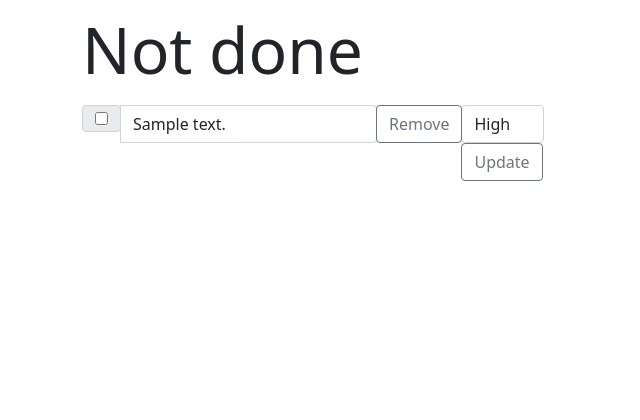
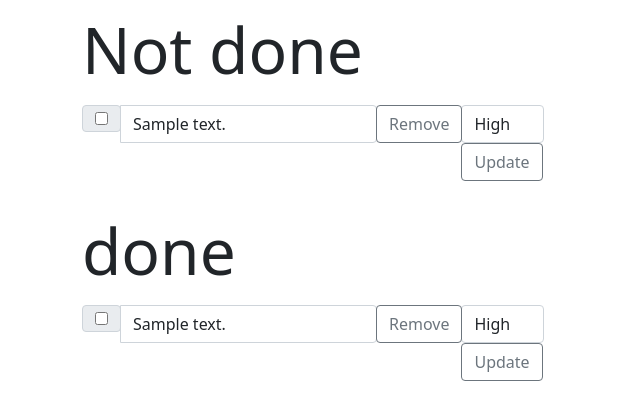
Before and after one commit to BlueSocksFFF/CS321-Project-3, a Flask app: template templates/base.html in a window 1280 px wide. Shown: the part 327-747 px from the top of the page, without its empty margins (0-640 px from the left). Run offline with Flask 2, Linux system fonts and the light colour scheme; the template is opened without the code that fills it: most values are stand-ins (such as "Sample title", 1, 10 or a date in 2020).

Commit message:
edit the edit/-item function

```diff
--- a/app.py
+++ b/app.py
@@ -66,8 +66,8 @@ def about():
 def edit_item(item_id):
     if request.method == "POST":
         update_item(item_id, text=request.form['text'], done=request.form['done'])
-    elif request.method == "GET":
-        delete_item(item_id)
+    #elif request.method == "GET":
+    #    delete_item(item_id)
     return redirect("/", code=302)
 
 @app.route("/delete/<item_id>", methods = ["POST", "GET"])
@@ -81,7 +81,6 @@ def edit_priority(item_id):
     if request.method=="POST":
         update_item_priority(item_id,request.form.get('priority'))
     return redirect("/", code=304)
-
 if __name__ == "__main__":
     db.create_all()
     app.run(debug=True)
--- a/templates/base.html
+++ b/templates/base.html
@@ -75,6 +75,39 @@
                 </div>
             </p>
         {% endfor %}
+
+
+        <h3 class="display-3"> done</h3>
+        {% for item in items %}
+            <p>
+                <div class="input-group">
+                    <form method="POST" action="edit/{{item.id}}">
+                        <div class="input-group">
+                            <div class="input-group-prepend">
+                                <div class="input-group-text">
+                                    <input type="hidden" name="done" value="off" placeholder="{{item.dateTime}}" >
+                                    <input type="checkbox" onclick="redicrect('/edit/{{item.id}}')" data-target="/edit/{{item.id}}" name="done">
+                                </div>
+                            </div>
+                            <input type="text" class="form-control" title="{{item.dateTime}}" value="{{item.text}}" name="text">
+                        </div>
+                    </form>
+                    <form method="POST" action="delete/{{item.id}}">
+                        <button class="btn btn-outline-secondary" type="submit" value="update">Remove</button>
+                    </form>
+                    <form method="POST" action="priority/{{item.id}}">
+                        <select class="selectpicker form-control" name="priority">
+                            <option value="aHIGH">High</option>
+                            <option value="bMEDIAN">Median</option>
+                            <option value="cLOW">Low</option>
+                        </select>
+                        <div class="input-group-appen" id="button-addon4">
+                            <button class="btn btn-outline-secondary" type="submit" value="update" name="text">Update</button>
+                        </div>
+                    </form>
+                </div>
+            </p>
+        {% endfor %}
     </div>
     </body>
 </html>
```
